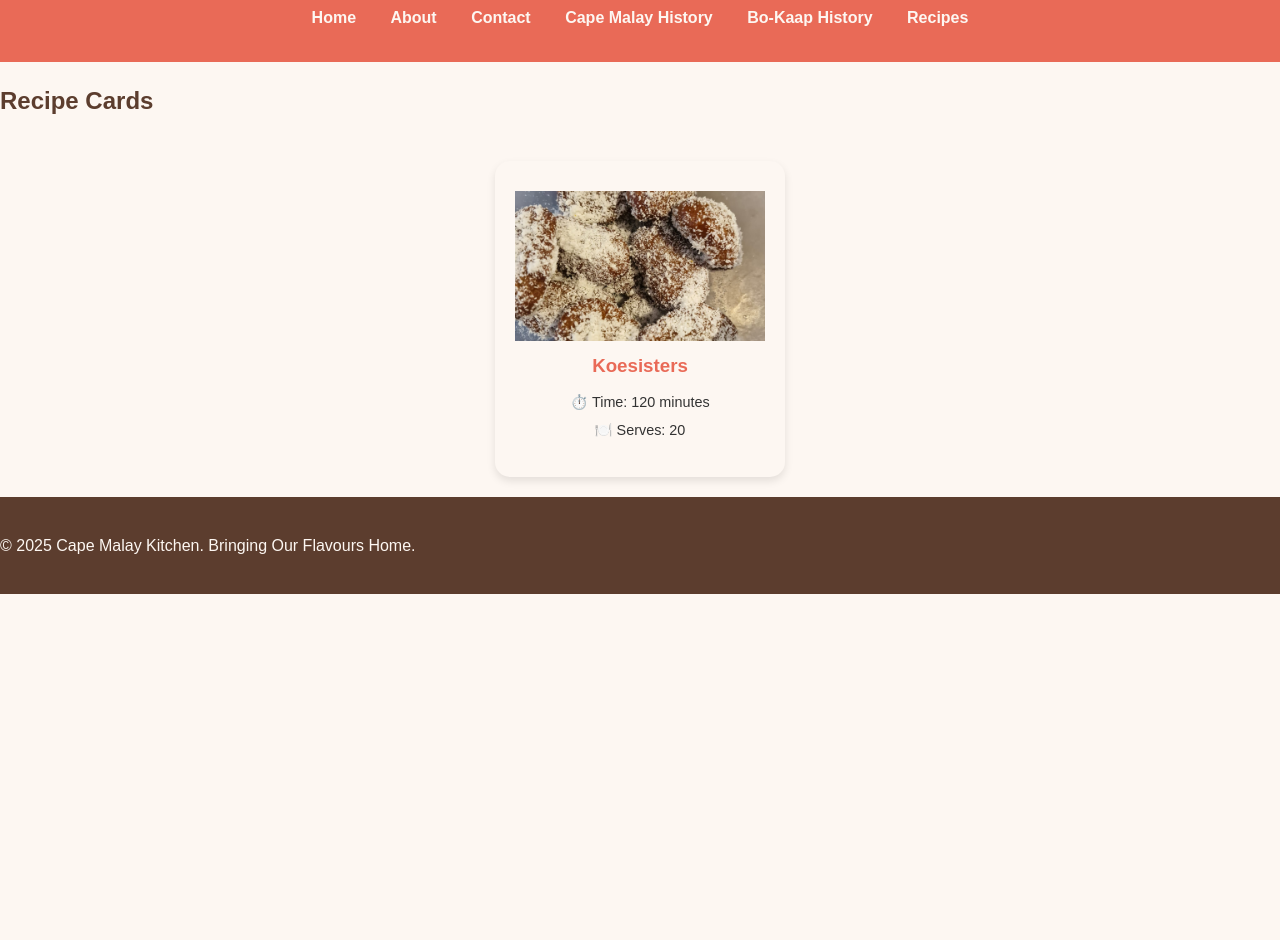
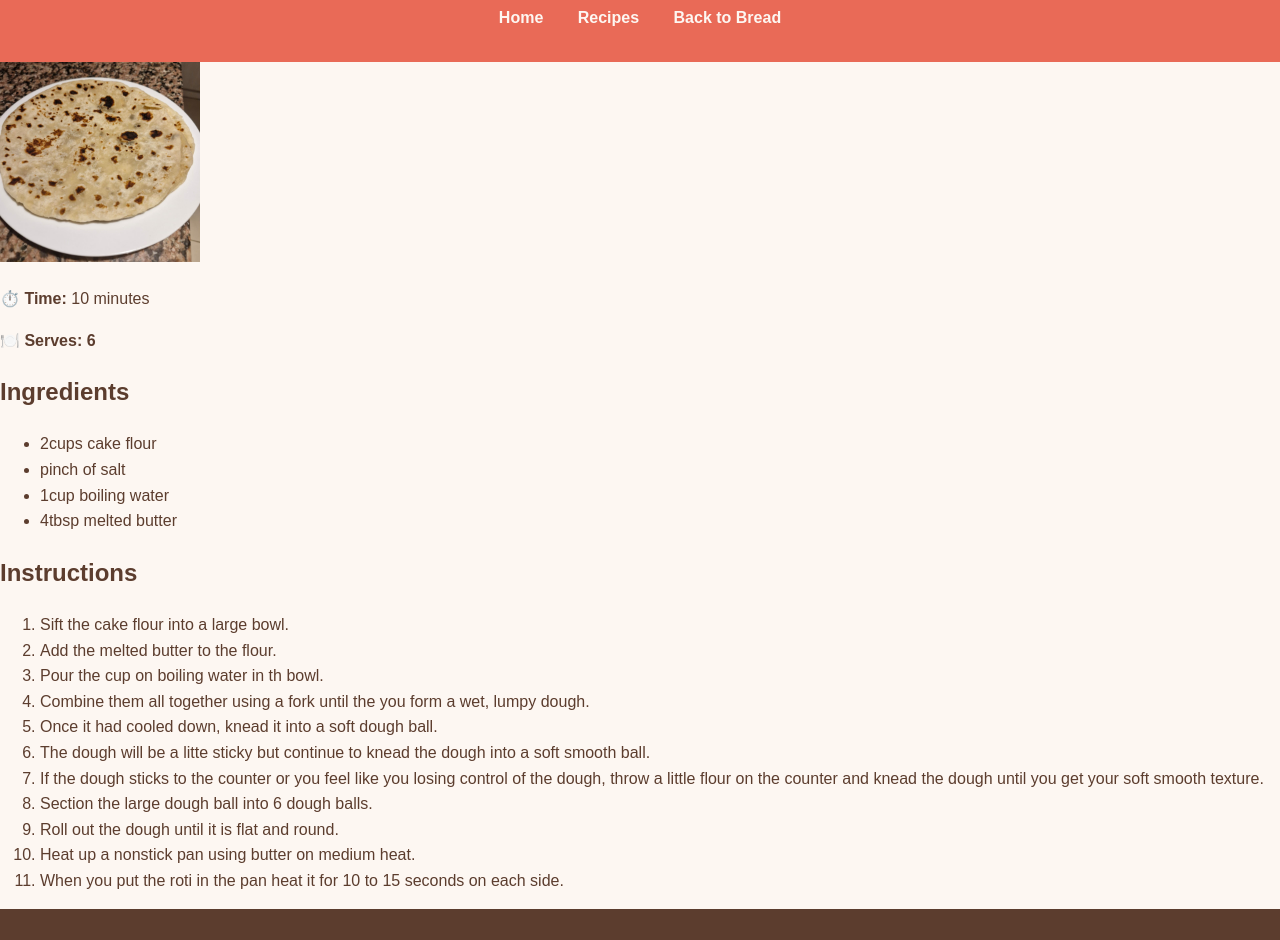
Before and after one commit to Iman-adams/poe-part1, a plain HTML site: page Web POE/roti.html in a window 1280 px wide. Shown: the part 104-1044 px from the top of the page. Before the commit the page ends 800 px from the top, so only its background shows below. Drawn offline with Linux system fonts and the light colour scheme.

Commit message:
Update roti.html

```diff
--- a/Web POE/roti.html
+++ b/Web POE/roti.html
@@ -2,52 +2,63 @@
 <html lang="en">
 <head>
   <meta charset="UTF-8">
-  <title>Desserts - Cape Malay Kitchen</title>
+  <title>Cape Malay Roti</title>
   <link rel="stylesheet" href="style.css">
   <script src="script.js" defer></script>
 </head>
 <body>
   <header class="site-header">
-    <h1>Desserts</h1>
     <div class="container">
+      <h1>Roti</h1>
       <nav class="main-nav">
         <a href="#" class="logo">Cape Malay Kitchen</a>
         <ul class="nav-links">
           <li><a href="index.html">Home</a></li>
-          <li><a href="about.html">About</a></li>
-          <li><a href="contact.html">Contact</a></li>
-          <li><a href="cape-malay-history.html">Cape Malay History</a></li>
-          <li><a href="bo-kaap-history.html">Bo-Kaap History</a></li>
           <li><a href="recipes.html">Recipes</a></li>
+          <li><a href="bread.html">Back to Bread</a></li>
         </ul>
       </nav>
     </div>
   </header>
 
   <main>
-    <section class="recipe-cards-section">
-      <h2>Recipe Cards</h2>
-      <div class="recipe-cards-container">
+    <section>
+      <img src="20250823_125114.jpg" alt="Roti" width="200">
+      <p><strong>⏱️ Time:</strong> 10 minutes</p>
+      <p><strong>🍽️ Serves: 6</strong></p>
+    </section>
 
-        <!-- Recipe Card: Koesisters -->
-        <div class="recipe-card">
-          <a href="koesisters.html">
-            <img src="20250823_183905.jpg" alt="Koesisters">
-            <h3>Koesisters</h3>
-            <p>⏱️ Time: 120 minutes</p>
-            <p>🍽️ Serves: 20</p>
-          </a>
-        </div>
-      </div>
+    <section>
+      <h2>Ingredients</h2>
+      <ul>
+        <li>2cups cake flour</li>
+        <li>pinch of salt</li>
+        <li>1cup boiling water</li>
+        <li>4tbsp melted butter</li>
+        </ul>
+      </ul>
+    </section>
+
+    <section>
+      <h2>Instructions</h2>
+      <ol>
+        <li>Sift the cake flour into a large bowl.</li>
+        <li>Add the melted butter to the flour.</li>
+        <li>Pour the cup on boiling water in th bowl.</li>
+        <li>Combine them all together using a fork until the you form a wet, lumpy dough.</li>
+        <li>Once it had cooled down, knead it into a soft dough ball.</li>
+        <li>The dough will be a litte sticky but continue to knead the dough into a soft smooth ball.</li>
+        <li>If the dough sticks to the counter or you feel like you losing control of the dough, throw a little flour on the counter and knead the dough until you get your soft smooth texture.</li>
+        <li>Section the large dough ball into 6 dough balls.</li>
+        <li>Roll out the dough until it is flat and round.</li>
+        <li>Heat up a nonstick pan using butter on medium heat.</li>
+        <li>When you put the roti in the pan heat it for 10 to 15 seconds on each side.</li>
+      </ol>
     </section>
   </main>
 
-  <footer class="site-footer">
-    <div class="container">
-      <div class="footer-bottom">
-        <p>&copy; 2025 Cape Malay Kitchen. Bringing Our Flavours Home.</p>
-      </div>
-    </div>
+  <footer>
+    <p>&copy; 2025 Cape Malay Kitchen. All rights reserved.</p>
   </footer>
 </body>
 </html>
```
